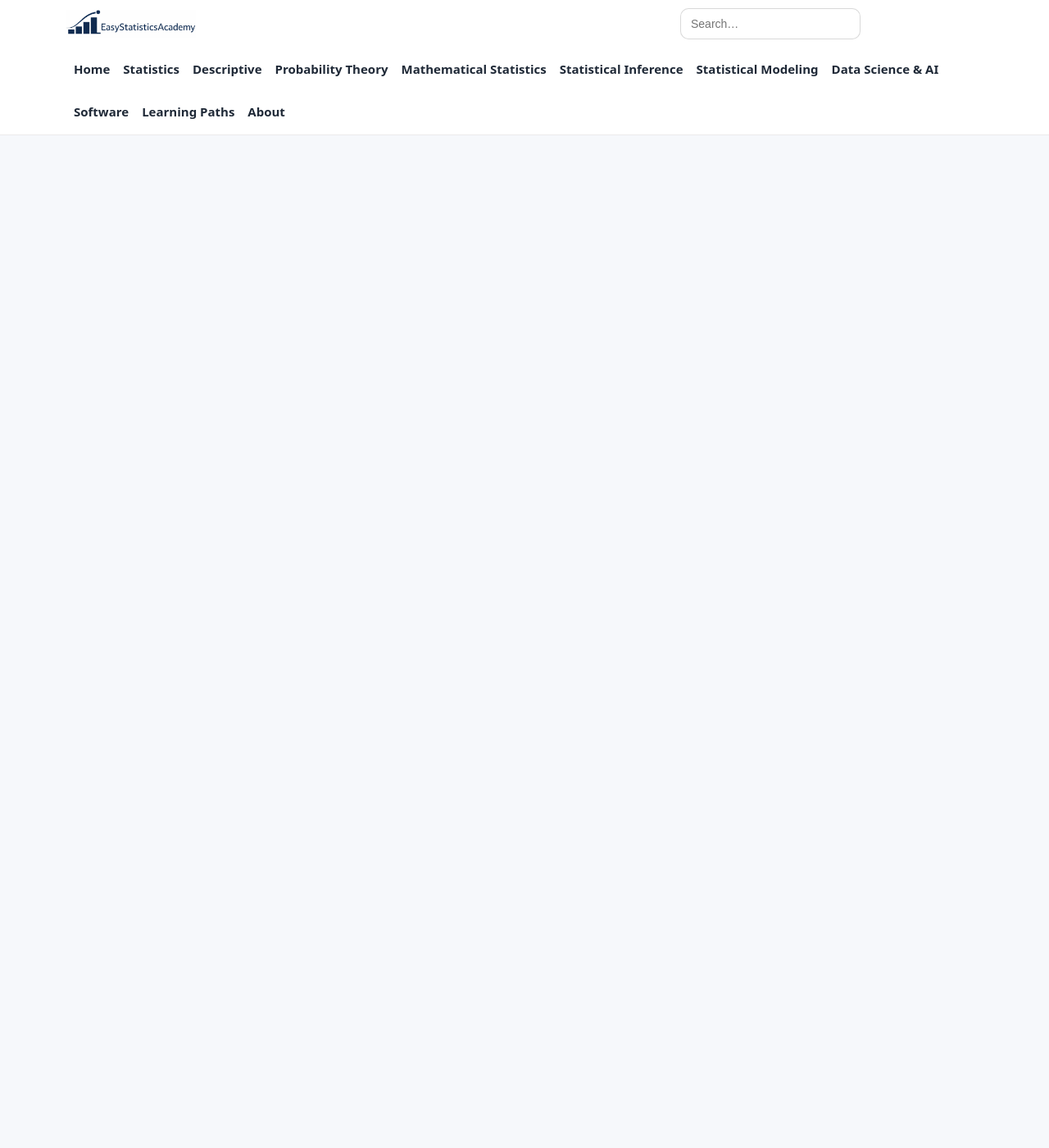
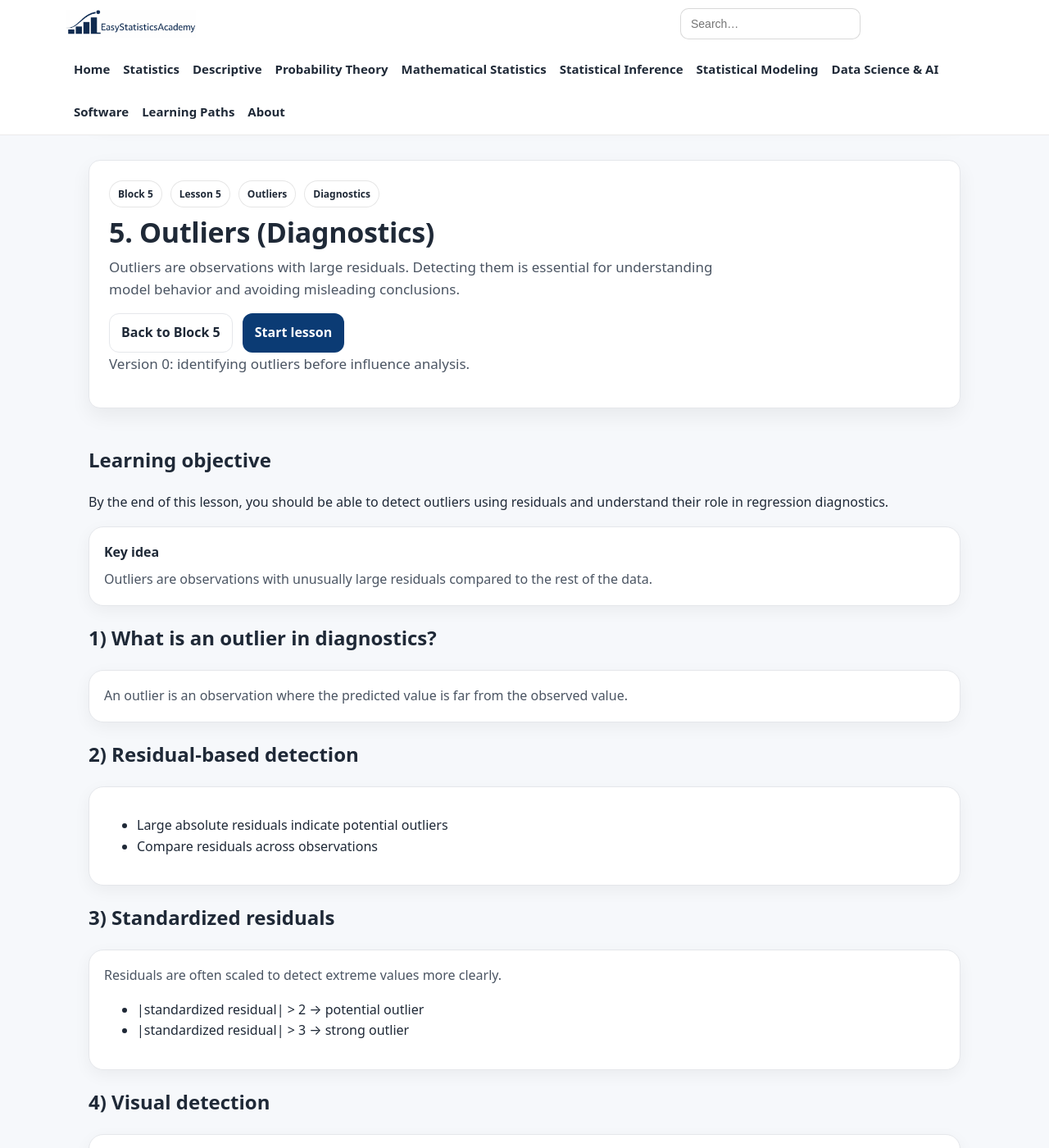
Before and after one commit to ammar-homaida-statistics/easystatisticsacademy, a Jekyll site: the page built from modeling/diagnostics/outliers/index.md, in a window 1280 px wide and 1400 px high, scrolled down 221 px. Shown: the whole window at 82% size. Built offline with Jekyll 4.4.1, drawn with Linux system fonts in a browser that asks for light colours; our own code applies the rules of GitHub Pages for plain Markdown files; before the commit the page ends 900 px from its top, so only the background shows below that; some of the changed text lies outside the part shown.

Commit message:
Add lesson content

```diff
--- a/modeling/diagnostics/outliers/index.md
+++ b/modeling/diagnostics/outliers/index.md
@@ -1 +1,180 @@
-coming soon
+---
+layout: default
+title: 5. Outliers (Diagnostics)
+permalink: /modeling/diagnostics/outliers/
+sidebar: false
+---
+
+<!-- UNDER CONSTRUCTION -->
+<section class="section section-slim">
+  <div class="callout" style="background:#fff4e5; border:2px solid #ff9800; padding:2rem; border-radius:12px;">
+    <h2 style="color:#e65100;">🚧 Lesson Under Construction</h2>
+    <p>
+      Version 0 focuses on identifying outliers using residuals and plots.
+      Influence measures will be developed in the following lessons.
+    </p>
+  </div>
+</section>
+
+<!-- ✅ Update last visited lesson -->
+<script>
+(function () {
+  localStorage.setItem("esa_continue_modeling_diagnostics_lesson_v0", JSON.stringify({
+    url: "/modeling/diagnostics/outliers/",
+    label: "Lesson 5 — Outliers (Diagnostics)",
+    ts: Date.now()
+  }));
+})();
+</script>
+
+<!-- HERO -->
+<section class="hero hero-section">
+  <div class="hero-card">
+
+    <div class="badge-row">
+      <span class="badge">Block 5</span>
+      <span class="badge">Lesson 5</span>
+      <span class="badge">Outliers</span>
+      <span class="badge">Diagnostics</span>
+    </div>
+
+    <h1>5. Outliers (Diagnostics)</h1>
+
+    <p class="lead">
+      Outliers are observations with large residuals.
+      Detecting them is essential for understanding model behavior and avoiding misleading conclusions.
+    </p>
+
+    <div class="hero-actions">
+      <a class="btn btn-outline" href="/modeling/diagnostics/">Back to Block 5</a>
+      <a class="btn" href="#lesson">Start lesson</a>
+    </div>
+
+    <p class="muted-mini">
+      Version 0: identifying outliers before influence analysis.
+    </p>
+
+  </div>
+</section>
+
+<!-- LESSON -->
+<section class="section" id="lesson">
+
+  <h2>Learning objective</h2>
+  <p>
+    By the end of this lesson, you should be able to detect outliers using residuals
+    and understand their role in regression diagnostics.
+  </p>
+
+  <div class="card">
+    <h3>Key idea</h3>
+    <p>
+      Outliers are observations with unusually large residuals compared to the rest of the data.
+    </p>
+  </div>
+
+  <h2>1) What is an outlier in diagnostics?</h2>
+  <div class="card">
+    <p>
+      An outlier is an observation where the predicted value is far from the observed value.
+    </p>
+  </div>
+
+  <h2>2) Residual-based detection</h2>
+  <div class="card">
+    <ul>
+      <li>Large absolute residuals indicate potential outliers</li>
+      <li>Compare residuals across observations</li>
+    </ul>
+  </div>
+
+  <h2>3) Standardized residuals</h2>
+  <div class="card">
+    <p>
+      Residuals are often scaled to detect extreme values more clearly.
+    </p>
+    <ul>
+      <li>|standardized residual| > 2 → potential outlier</li>
+      <li>|standardized residual| > 3 → strong outlier</li>
+    </ul>
+  </div>
+
+  <h2>4) Visual detection</h2>
+  <div class="card">
+    <ul>
+      <li>Residual plots</li>
+      <li>Scatter plots with regression line</li>
+      <li>Residual vs fitted plots</li>
+    </ul>
+  </div>
+
+  <h2>5) Important distinction</h2>
+  <div class="card">
+    <p>
+      An outlier has a large residual, but it may not strongly affect the model.
+    </p>
+  </div>
+
+  <h2>6) Outliers vs influence</h2>
+  <div class="card">
+    <ul>
+      <li>Outlier → large error</li>
+      <li>Influential point → changes the model</li>
+    </ul>
+  </div>
+
+  <h2>7) Why outliers matter</h2>
+  <div class="card">
+    <ul>
+      <li>Can distort interpretation</li>
+      <li>Can affect model fit</li>
+      <li>Can impact inference</li>
+    </ul>
+  </div>
+
+  <h2>8) What to do when detected</h2>
+  <div class="card">
+    <ul>
+      <li>Investigate the observation</li>
+      <li>Check for data errors</li>
+      <li>Assess influence (next lesson)</li>
+    </ul>
+  </div>
+
+  <h2>9) Common mistake</h2>
+  <div class="card">
+    <p>
+      Removing outliers without justification can bias results.
+    </p>
+  </div>
+
+  <h2>10) Why this matters</h2>
+  <div class="card">
+    <p>
+      Outliers provide important information about model fit and data structure.
+    </p>
+  </div>
+
+  <div class="card">
+    <h3>Outcome of this lesson</h3>
+    <ul>
+      <li>Detect outliers using residuals</li>
+      <li>Use standardized residuals</li>
+      <li>Distinguish outliers from influence</li>
+      <li>Interpret their impact</li>
+      <li>Prepare for leverage analysis</li>
+    </ul>
+  </div>
+
+  <div class="card">
+    <h3>Next step</h3>
+    <p>
+      We now examine leverage,
+      which identifies points that have unusual predictor values.
+    </p>
+    <a class="btn" href="/modeling/diagnostics/leverage/">
+      Next lesson: Leverage →
+    </a>
+  </div>
+
+</section>
```
